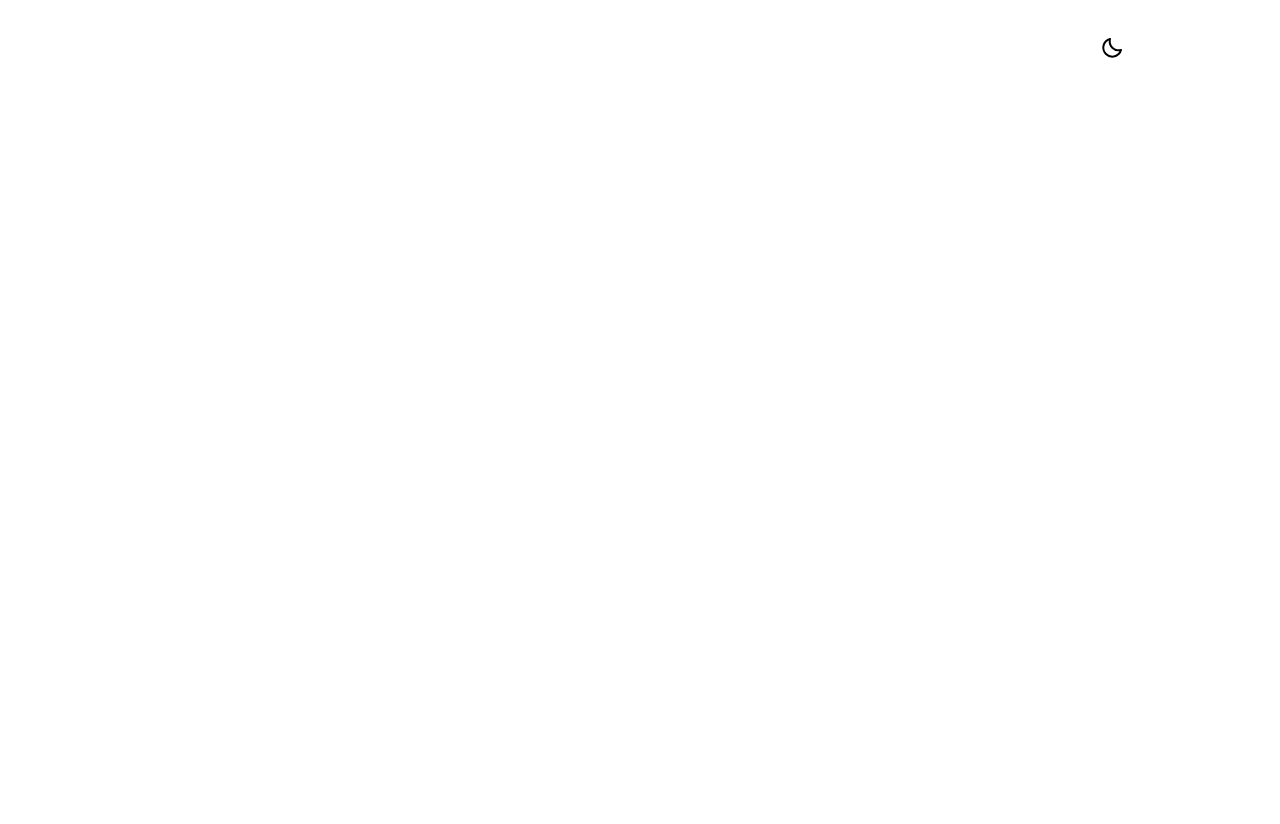
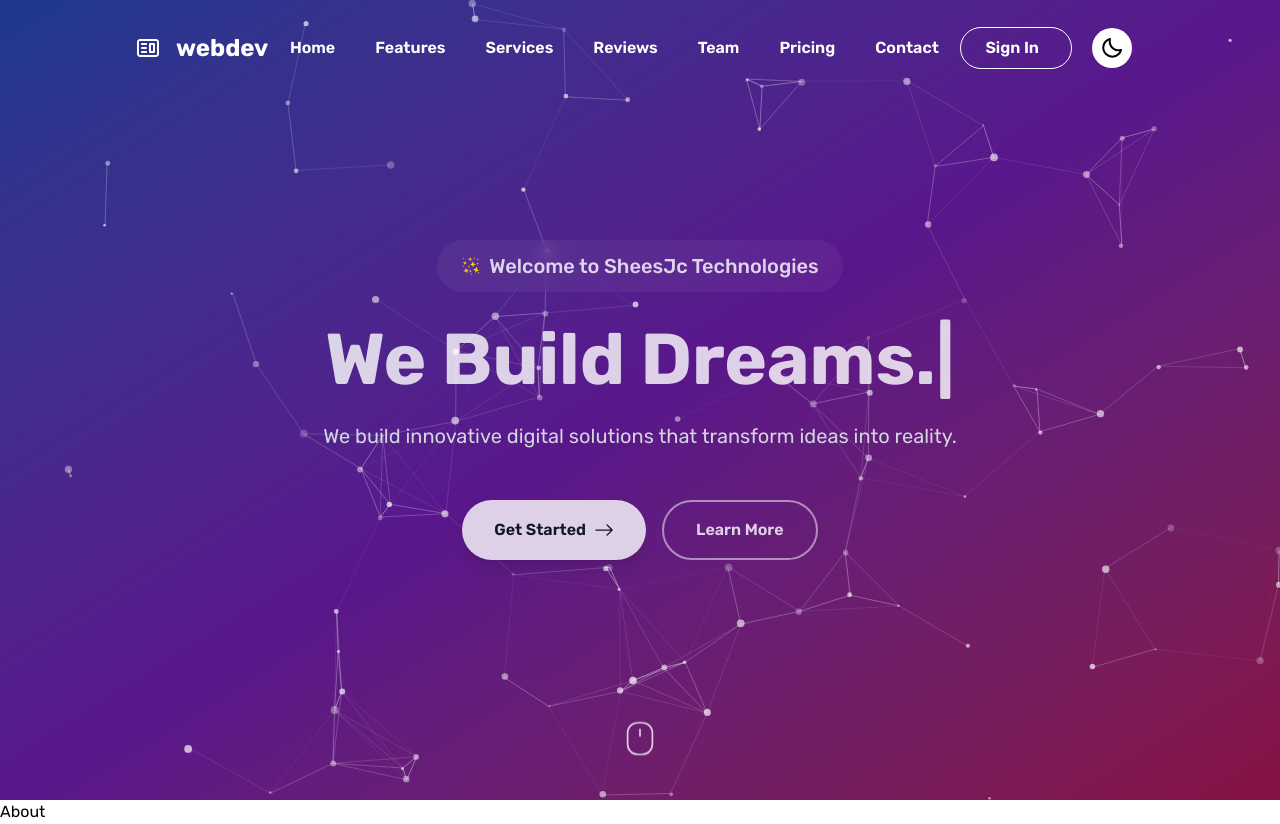
Before and after one commit to kaifshahh/agency, a Next.js app: page / in a window 1280 px wide. Before the commit the page ends 800 px from the top, so only its background shows below. Built offline with nearby package versions, Linux system fonts and the light colour scheme.

Commit message:
added hero section

```diff
--- /dev/null
+++ b/components/Home/About/About.tsx
@@ -0,0 +1,7 @@
+import React from "react";
+
+const About = () => {
+  return <div>About</div>;
+};
+
+export default About;
--- /dev/null
+++ b/components/Home/Hero/Hero.tsx
@@ -0,0 +1,136 @@
+"use client";
+
+import Link from "next/link";
+import React, { useEffect, useRef } from "react";
+import { BsArrowDown, BsArrowRight } from "react-icons/bs";
+import { GiSparkles } from "react-icons/gi";
+import { TypeAnimation } from "react-type-animation";
+import { CiDesktopMouse2 } from "react-icons/ci";
+
+const Hero = () => {
+  const canvasRef = useRef<HTMLCanvasElement>(null);
+  useEffect(() => {
+    const canvas = canvasRef.current;
+    if (!canvas) return;
+    const context = canvas.getContext("2d");
+    if (!context) return;
+    canvas.width = window.innerWidth;
+    canvas.height = window.innerHeight;
+    const particles: Array<{
+      x: number;
+      y: number;
+      size: number;
+      speedX: number;
+      speedY: number;
+      opacity: number;
+    }> = [];
+    for (let i = 0; i < 100; i++) {
+      particles.push({
+        x: Math.random() * canvas.width,
+        y: Math.random() * canvas.height,
+        size: Math.random() * 3 + 1,
+        speedX: Math.random() * 2 - 1,
+        speedY: Math.random() * 2 - 1,
+        opacity: Math.random() * 0.5 + 0.2,
+      });
+    }
+    function animate() {
+      if (!context || !canvas) return;
+      context.clearRect(0, 0, canvas.width, canvas.height);
+      particles.forEach((particle) => {
+        context.beginPath();
+        context.arc(particle.x, particle.y, particle.size, 0, Math.PI * 2);
+        context.fillStyle = `rgba(255, 255, 255, ${particle.opacity})`;
+        context.fill();
+        particle.x += particle.speedX;
+        particle.y += particle.speedY;
+        if (particle.x < 0 || particle.x > canvas.width) particle.speedX *= -1;
+        if (particle.y < 0 || particle.y > canvas.height) particle.speedY *= -1;
+      });
+      requestAnimationFrame(animate);
+      for (let i = 0; i < particles.length; i++) {
+        for (let j = i + 1; j < particles.length; j++) {
+          const dx = particles[i].x - particles[j].x;
+          const dy = particles[i].y - particles[j].y;
+          const distance = Math.sqrt(dx * dx + dy * dy);
+
+          if (distance < 120) {
+            context.strokeStyle = `rgba(255,255,255,${1 - distance / 120})`;
+            context.lineWidth = 0.5;
+            context.beginPath();
+            context.moveTo(particles[i].x, particles[i].y);
+            context.lineTo(particles[j].x, particles[j].y);
+            context.stroke();
+          }
+        }
+      }
+    }
+    animate();
+    const handleResize = () => {
+      if (canvas) {
+        canvas.width = window.innerWidth;
+        canvas.height = window.innerHeight;
+      }
+    };
+    window.addEventListener("resize", handleResize);
+    return () => window.removeEventListener("resize", handleResize);
+  }, []);
+  return (
+    <div className="relative min-h-screen flex items-center justify-center overflow-hidden">
+      <canvas
+        ref={canvasRef}
+        className="absolute inset-0 bg-linear-to-br from-blue-900 via-purple-900 to-pink-900 dark:from-gray-950 dark:via-gray-900 dark:to-gray-800"
+      />
+
+      <div className="relative z-10 max-w-7xl text-center sm:px-6 lg:px-8 px-4">
+        <div>
+          <div className="inline-flex items-center space-x-2 bg-white/5 backdrop-blur-sm px-6 py-3 rounded-full mb-8">
+            <GiSparkles className="h-5 w-5 text-yellow-400" />
+            <span className="text-white/80 font-medium text-xl">
+              Welcome to SheesJc Technologies
+            </span>
+          </div>
+        </div>
+        <h1 className="text-4xl sm:text-6xl lg:text-7xl font-bold text-white/80 mb-6">
+          <TypeAnimation
+            sequence={[
+              "We Create Magic.",
+              2000,
+              "We Build Dreams.",
+              2000,
+              "We Design Future.",
+              2000,
+            ]}
+            wrapper="span"
+            cursor={true}
+            repeat={Infinity}
+          />
+        </h1>
+        <p className="text-base sm:text-xl text-gray-300 mb-12 max-w-3xl mx-auto leading-relaxed ">
+          We build innovative digital solutions that transform ideas into
+          reality.
+        </p>
+        <div className="flex flex-col sm:flex-row gap-4 justify-center">
+          <Link
+            href="#projects"
+            className=" group inline-flex items-center justify-center space-x-2 bg-white/80 text-gray-900 font-semibold px-8 py-4 rounded-full shadow-lg hover:bg-blue-500  hover:text-white transition-all duration-300 transform hover:scale-105 hover:shadow-2xl"
+          >
+            <span>Get Started</span>
+            <BsArrowRight className="h-5 w-5 group-hover:translate-x-1 transition-transform" />
+          </Link>
+          <Link
+            href="#about"
+            className="inline-flex items-center justify-center space-x-2 border-2 border-white/50 text-white/80 font-semibold px-8 py-4 rounded-full hover:bg-white/80 hover:text-black transition-all duration-300 transform hover:scale-105 hover:border-white"
+          >
+            <span>Learn More</span>
+          </Link>
+        </div>
+      </div>
+      <div className="absolute bottom-10 left-1/2 transform -translate-x-1/2 animate-bounce">
+        <CiDesktopMouse2 className="h-10 w-10 text-white/80" />
+      </div>
+    </div>
+  );
+};
+
+export default Hero;
--- a/components/Home/Home.tsx
+++ b/components/Home/Home.tsx
@@ -1,15 +1,15 @@
-import React from 'react'
-import ThemeToggler from '../Helper/ThemeToggler';
-import ResponsiveNav from './Navbar/ResponsiveNav';
+import ThemeToggler from "../Helper/ThemeToggler";
+import ResponsiveNav from "./Navbar/ResponsiveNav";
+import Hero from "./Hero/Hero";
+import About from "./About/About";
 
 const Home = () => {
   return (
-    <div className="home overflow-hidden ">
-      <p></p>
-
-
+    <div className="overflow-hidden">
+      <Hero />
+      <About />
     </div>
-  )
-}
+  );
+};
 
 export default Home;
--- a/components/Home/Navbar/MobileNav.tsx
+++ b/components/Home/Navbar/MobileNav.tsx
@@ -12,7 +12,7 @@ const MobileNav = ({showNav, closeNav}:props) => {
     {/* dark */}
     <div className={`fixed ${sideBarOpenClose} inset-0 transform transition-all duration-500 z-40 bg-black opacity-70 w-full h-screen`}></div>
     {/* navlinks */}
-    <div className={`relative text-white ${sideBarOpenClose} fixed justify-center flex flex-col h-screen transform transition-all duration-500 delay-300 w-[80%] sm:w-[60%] bg-blue-900 space-y-6 z-50 p-8`}>
+    <div className={`fixed text-white ${sideBarOpenClose} justify-center flex flex-col h-screen transform transition-all duration-500 delay-300 w-[80%] sm:w-[60%] bg-blue-900 space-y-6 z-50 p-8`}>
       {NAVLINKS.map((link)=>{
         return(
           <Link key={link.id}
--- a/package.json
+++ b/package.json
@@ -13,7 +13,8 @@
     "next-themes": "^0.4.6",
     "react": "19.2.3",
     "react-dom": "19.2.3",
-    "react-icons": "^5.5.0"
+    "react-icons": "^5.5.0",
+    "react-type-animation": "^3.2.0"
   },
   "devDependencies": {
     "@tailwindcss/postcss": "^4",
```
Also changed, not shown: 1 other file (tests, documents, lock files or other folders).
